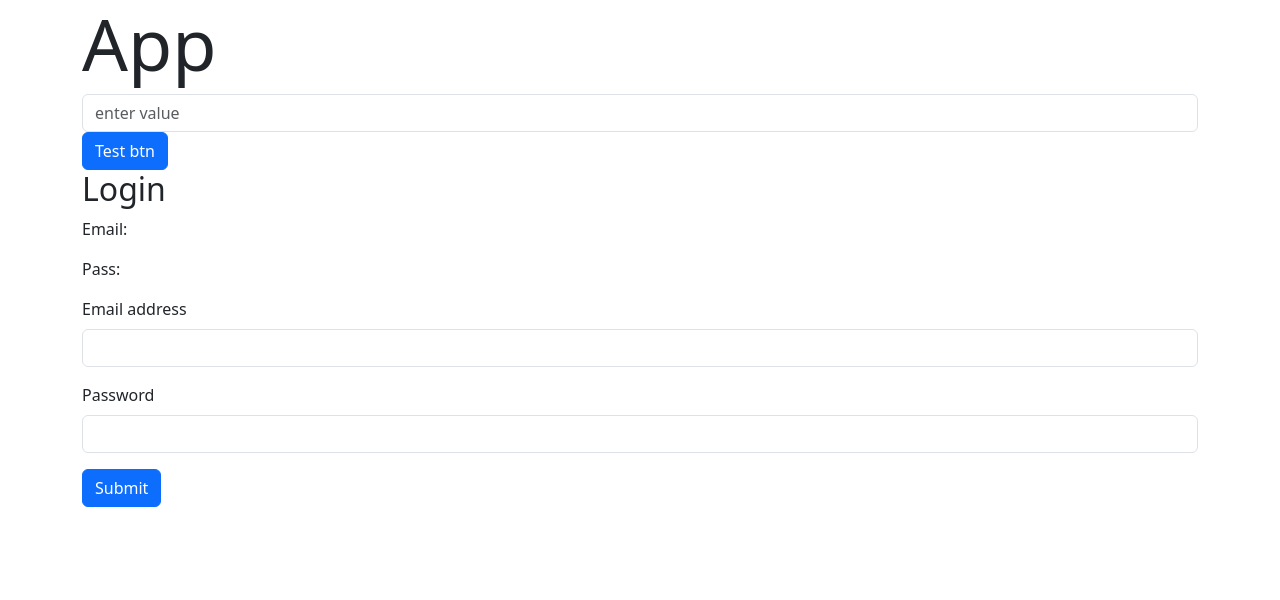
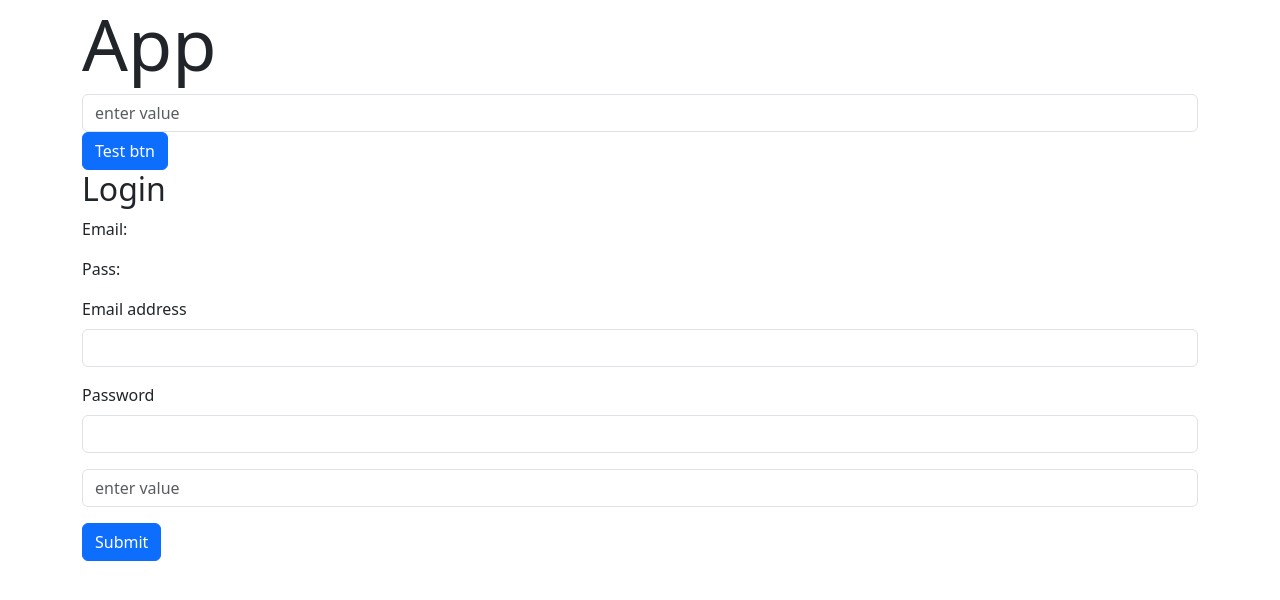
Before and after one commit to MariusCodeAcademy/type19_19_react_ts_event_fetch, a React (Vite) app: page / in a window 1280 px wide. Shown: the top 600 px of the page. Built offline with nearby package versions, Linux system fonts and the light colour scheme.

Commit message:
Custom input

```diff
--- a/src/components/Login.tsx
+++ b/src/components/Login.tsx
@@ -1,6 +1,7 @@
 import { useState } from 'react';
 import { type UserObjType } from '../types/types';
 import Button from './UI/Button';
+import Input from './UI/Input';
 
 type LoginProps = {
   onLogin: (a: UserObjType) => void;
@@ -65,6 +66,9 @@ export default function Login(props: LoginProps) {
             id='password'
           />
         </div>
+        <div className='mb-3'>
+          <Input value={passVal} onChange={ennterPasswordHandler} />
+        </div>
 
         <Button submit>Submit</Button>
       </form>
--- a/src/components/UI/Input.tsx
+++ b/src/components/UI/Input.tsx
@@ -1,9 +1,18 @@
-// type InputProps = {};
+type InputProps = {
+  value: string;
+  onChange: (e: React.ChangeEvent<HTMLInputElement>) => void;
+};
 
-import { useState } from 'react';
+export default function Input({ value, onChange }: InputProps) {
+  // const [inputVal, setInputVal] = useState('');
 
-export default function Input() {
-  useState;
-
-  return <input className='form-control' type='text' placeholder='enter value' />;
+  return (
+    <input
+      value={value}
+      onChange={onChange}
+      className='form-control'
+      type='text'
+      placeholder='enter value'
+    />
+  );
 }
```
